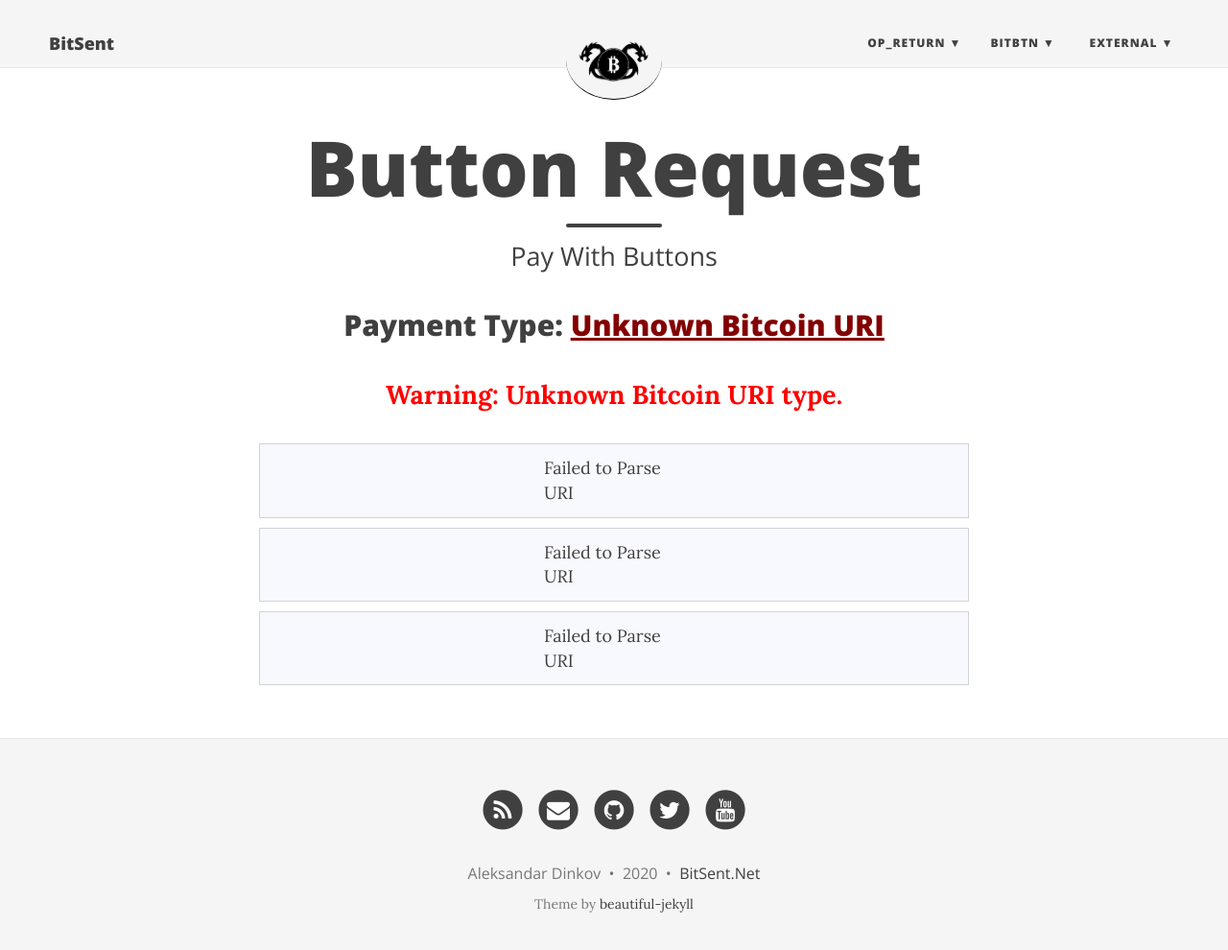
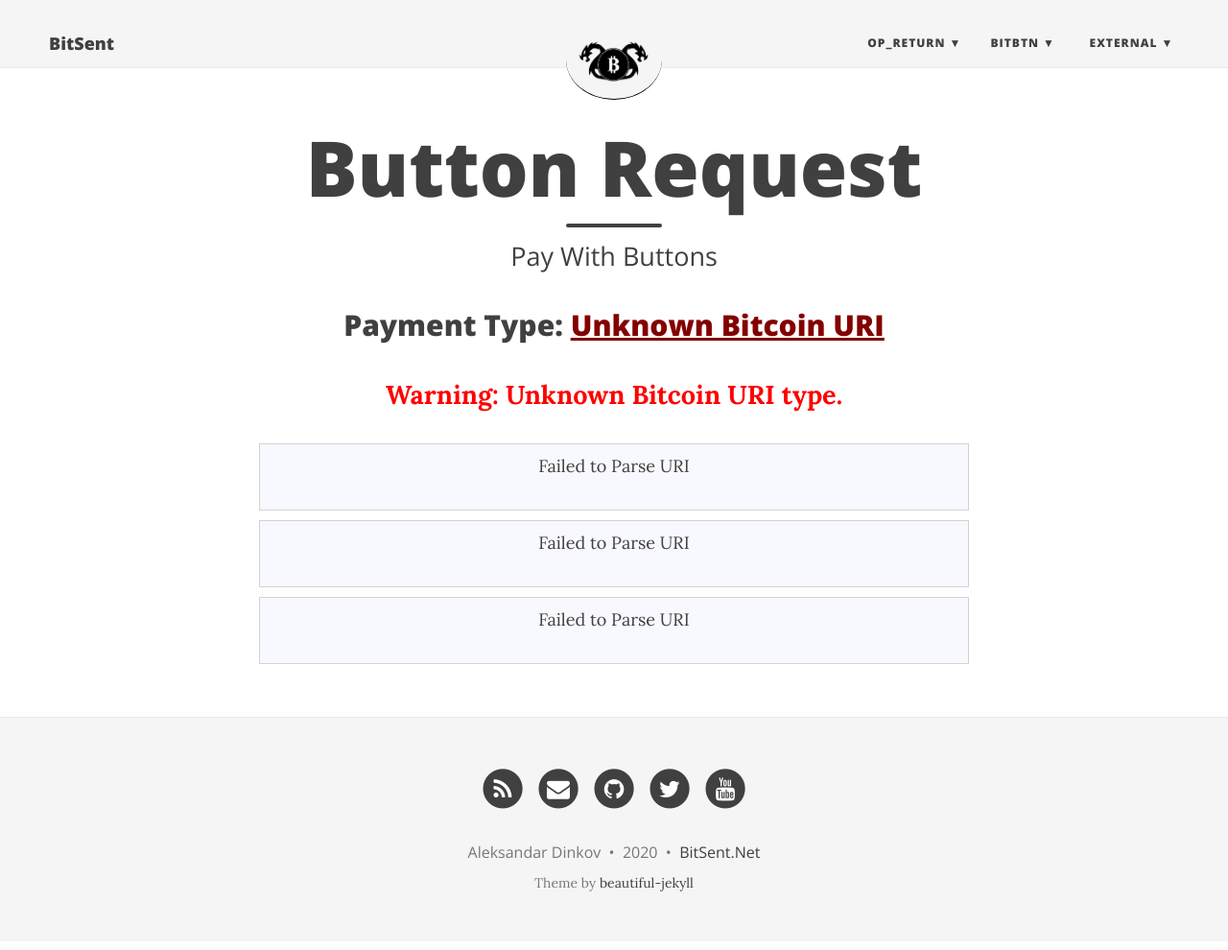
Before and after one commit to bitsent/bitsent.github.io, a Jekyll site: the page built from REQUEST-PAGE.md, in a window 1280 px wide and 1003 px high. Shown: the top 990 px of the window at 96% size. Built offline with Jekyll 4.4.1, drawn with Linux system fonts in a browser that asks for light colours; nearby versions of some CDN libraries.

Commit message:
Update bitcoinUriParser.html

```diff
--- a/_includes/bitcoinUriParser.html
+++ b/_includes/bitcoinUriParser.html
@@ -15,13 +15,11 @@
     border: 1px solid lightgrey;
     padding: 10px;
     margin: 5px;
+    min-height: 70px;
   }
 
   .button-container * {
-    padding: 2px;
-    display: block;
-    margin: auto;
-    width: 150px;
+    text-align: center;
   }
 
   #uriWarningMessage {
```
